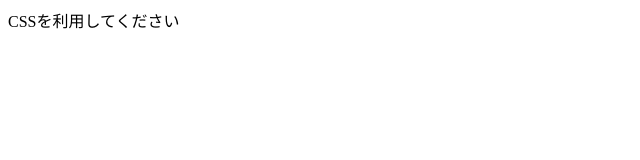
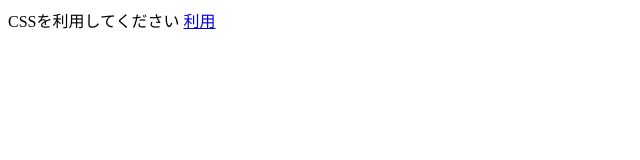
Before and after one commit to kannbo/CSS, a plain HTML site: page index.html in a window 1280 px wide. Shown: the full height of the page, 0-640 px from the left. Drawn offline with Linux system fonts and the light colour scheme.

Commit message:
Update index.html

```diff
--- a/index.html
+++ b/index.html
@@ -1 +1,2 @@
 CSSを利用してください
+<a href="kannbo.css">利用</a>
```
